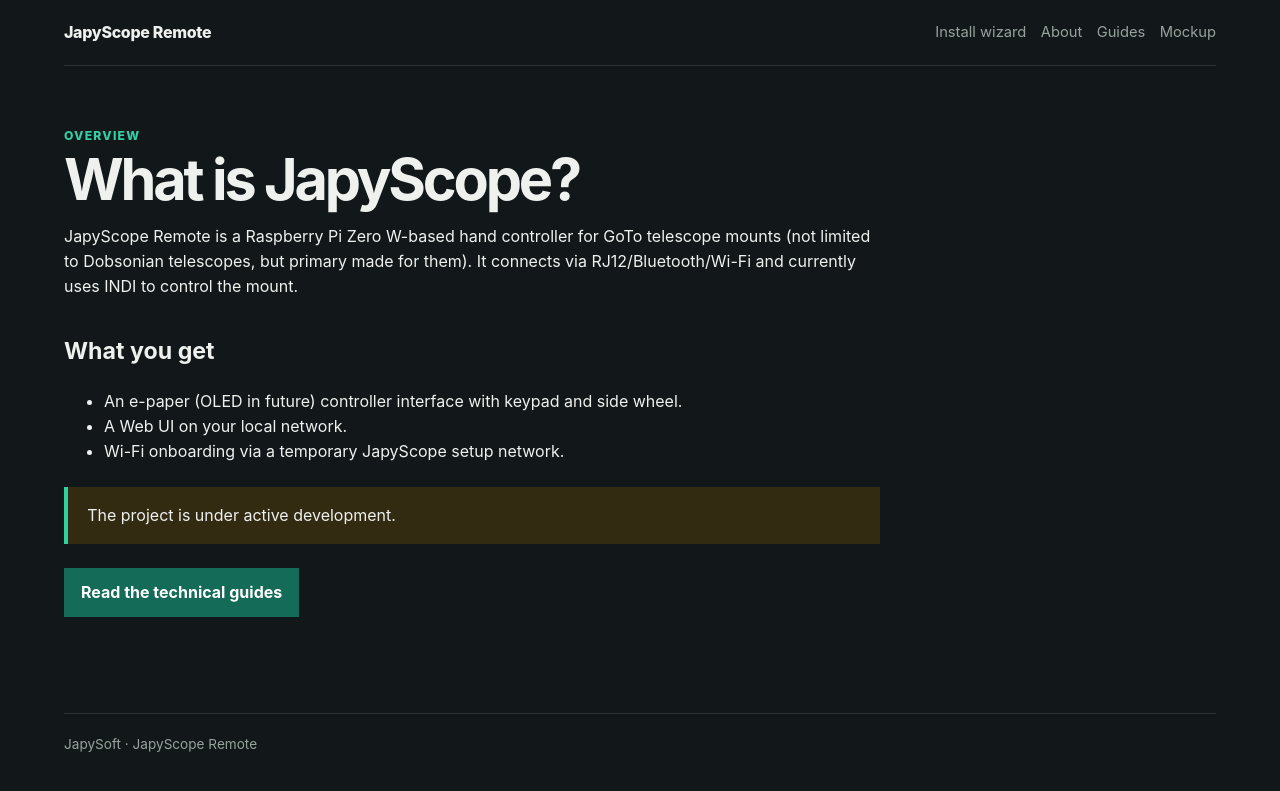
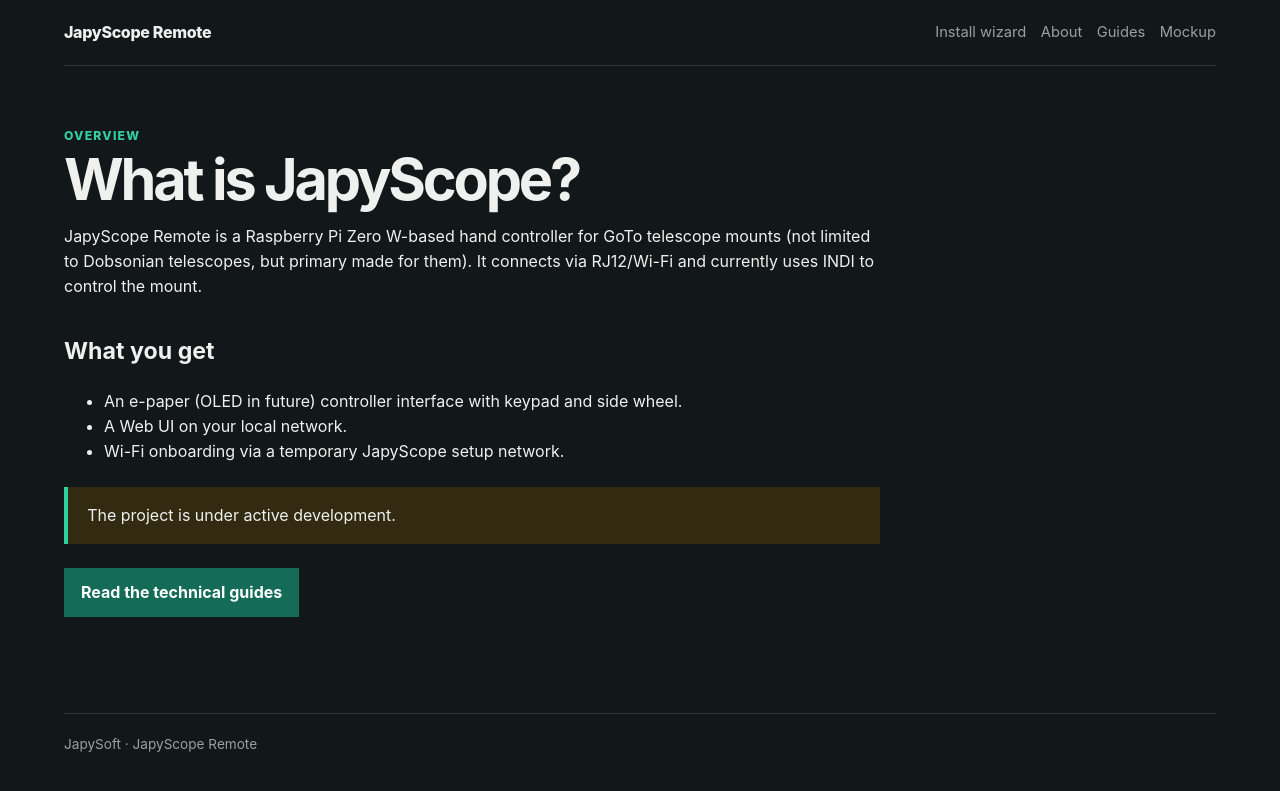
Before and after one commit to jan-tdy/japyscope-remote, a Jekyll site: the page built from docs/about.md, in a window 1280 px wide. Shown: the top 791 px of the page. Built offline with Jekyll 4.4.1, drawn with Linux system fonts in a browser that asks for light colours.

Commit message:
Update about.md

```diff
--- a/docs/about.md
+++ b/docs/about.md
@@ -7,7 +7,7 @@
 <article class="content">
   <span class="eyebrow">Overview</span>
   <h1>What is JapyScope?</h1>
-  <p>JapyScope Remote is a Raspberry Pi Zero W-based hand controller for GoTo telescope mounts (not limited to Dobsonian telescopes, but primary made for them). It connects via RJ12/Bluetooth/Wi-Fi and currently uses INDI to control the mount.</p>
+  <p>JapyScope Remote is a Raspberry Pi Zero W-based hand controller for GoTo telescope mounts (not limited to Dobsonian telescopes, but primary made for them). It connects via RJ12/Wi-Fi and currently uses INDI to control the mount.</p>
   <h2>What you get</h2>
   <ul>
     <li>An e-paper (OLED in future) controller interface with keypad and side wheel.</li>
```
